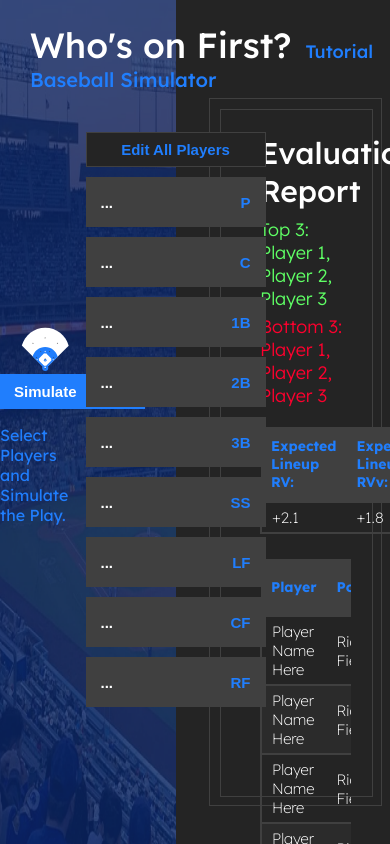
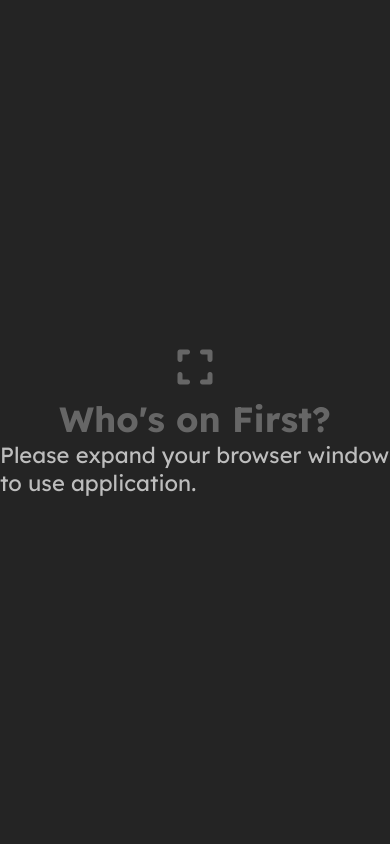
Before and after one commit to tsaichenlin/smt, a React (Create React App) app: page /sim in a window 390 px wide. Built offline with nearby package versions, Linux system fonts and the light colour scheme.

Commit message:
Add overlay message for when browser size is too small

```diff
--- a/src/components/Report.js
+++ b/src/components/Report.js
@@ -112,7 +112,7 @@ function Report() {
         </Table>
         <ScrollSection>
           <Table>
-            <thead>
+            <thead style={{ background: "var(--gray)" }}>
               <Th>Player</Th>
               <Th>Position</Th>
               <Th>Expected RV</Th>
--- a/src/pages/Simulator.js
+++ b/src/pages/Simulator.js
@@ -194,6 +194,44 @@ const PopupCard = styled.div`
   box-sizing: border-box;
 `;
 
+const Overlay = styled.div`
+  position: fixed;
+  top: 0;
+  left: 0;
+  width: 100vw;
+  height: 100vh;
+  background-color: var(--dark-gray);
+  display: flex;
+  flex-direction: column;
+  align-items: center;
+  justify-content: center;
+  z-index: 20;
+  color: var(--white);
+  h1 {
+    text-align: center;
+    font-weight: 700;
+    font-size: 35px;
+    opacity: 0.3;
+    padding-top: 20px;
+    margin: 0;
+    padding-top: 10px;
+  }
+  p {
+    font-size: 22px;
+    opacity: 0.7;
+    margin: 0;
+  }
+  i {
+    background: transparent;
+    border: none;
+    border-radius: 5px;
+    font-size: 40px;
+    color: var(--white);
+    opacity: 0.3;
+    transition: scale 0.3s ease;
+  }
+`;
+
 function Simulator() {
   const { editMode, setEditMode } = useContext(GlobalContext);
   const { editPlayerMode, setEditPlayerMode } = useContext(GlobalContext);
@@ -201,6 +239,11 @@ function Simulator() {
   const { globalPlayers, setGlobalPlayers } = useContext(GlobalContext);
   const { isShowing, setIsShowing } = useContext(GlobalContext);
   const { isPopup, setIsPopup } = useContext(GlobalContext);
+
+  const [windowSize, setWindowSize] = useState({
+    width: window.innerWidth,
+    height: window.innerHeight,
+  });
 
   const enterEditMode = () => {
     if (editMode) {
@@ -299,8 +342,28 @@ function Simulator() {
     }
   };
 
+  const handleResize = () => {
+    setWindowSize({
+      width: "1000px",
+      height: window.innerHeight,
+    });
+  };
+
+  useEffect(() => {
+    window.addEventListener("resize", handleResize);
+    return () => window.removeEventListener("resize", handleResize);
+  }, []);
+
   return (
     <Div>
+      {window.innerWidth < 900 && (
+        <Overlay>
+          <i class="fa-solid fa-expand"></i>
+          <h1>Who's on First?</h1>
+          <p>Please expand your browser window to use application.</p>
+        </Overlay>
+      )}
+
       {isPopup && (
         <PopupDiv>
           <PopupCard onClick={handlePopup}>
@@ -431,7 +494,13 @@ function Simulator() {
 
           <SimButton onClick={handleSim}></SimButton>
           <div>
-            <p style={{ color: "var(--blue)" }}>
+            <p
+              style={{
+                color: "var(--blue)",
+                textAlign: "center",
+                margin: "15px 5px",
+              }}
+            >
               Select Players and Simulate the Play.
             </p>
           </div>
```
